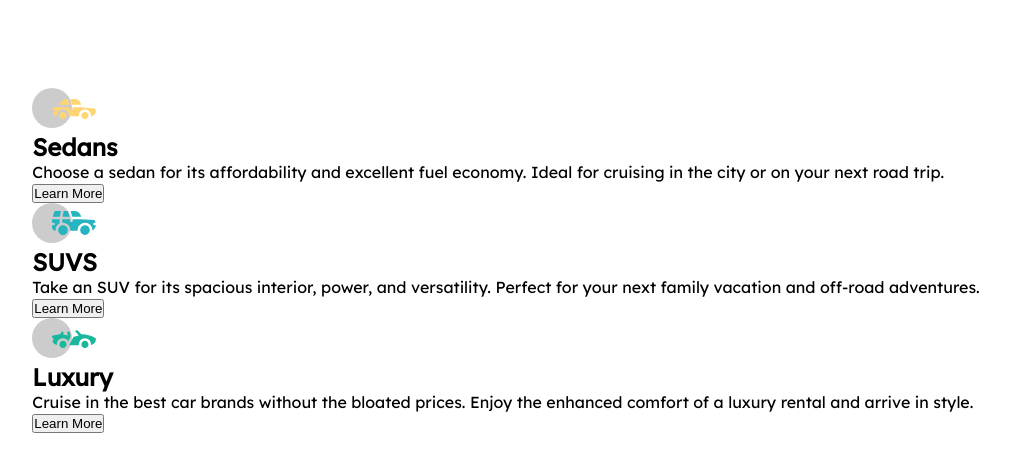
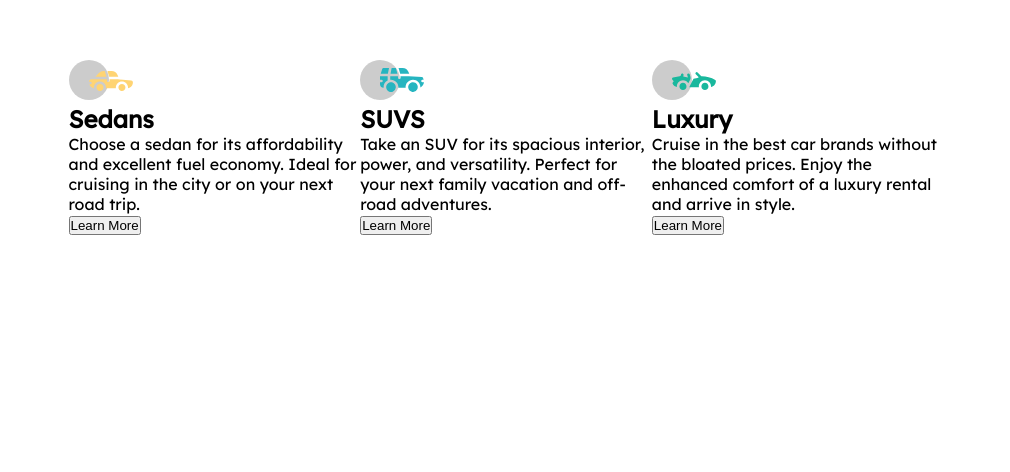
Before and after one commit to napalm-git/3-column-preview-card-component, a website: page index.html in a window 1280 px wide. Shown: the part 140-612 px from the top of the page, without its empty margins (134-1144 px from the left). Drawn offline with nearby package versions, Linux system fonts and the light colour scheme; files that its build step writes are made by us from their sources.

Commit message:
create 3 column grid

```diff
--- a/sass/main.scss
+++ b/sass/main.scss
@@ -14,3 +14,12 @@ body {
   height: 100vh;
   font-family: $ff-primary;
 }
+
+// Main Container
+
+.wrapper {
+  display: grid;
+  grid-template-columns: repeat(3, 0.5fr);
+  height: 50vh;
+  width: 875px;
+}
```
Also changed, not shown: css/main.css.
